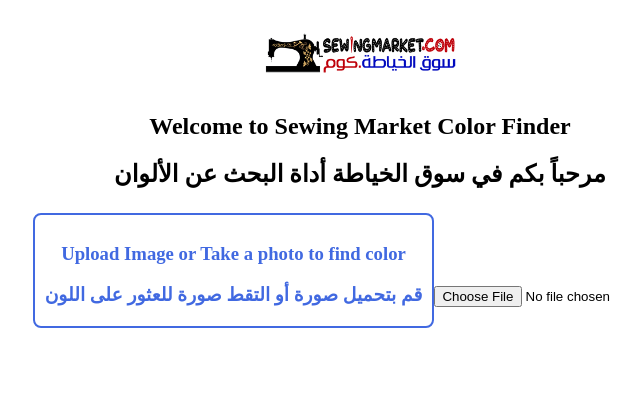
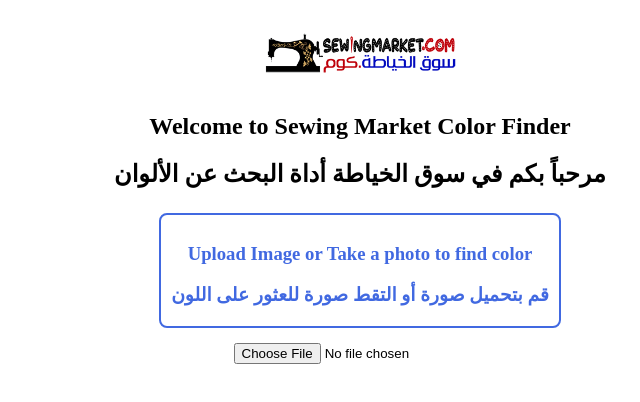
Before and after one commit to KawserSheikh/SMcolorFinder, a React (Create React App) app: page / in a window 1280 px wide. Shown: the top 402 px of the page, without its empty margins (280-920 px from the left). Built offline with nearby package versions, Linux system fonts and the light colour scheme.

Commit message:
input file image handle image upload placement fixed

```diff
--- a/src/App.tsx
+++ b/src/App.tsx
@@ -193,12 +193,9 @@
           قم بتحميل صورة أو التقط صورة للعثور على اللون
         </h3>
       </div>
-      <input
-        type="file"
-        accept="image/*"
-        onChange={handleImageUpload}
-        style={{ marginBottom: 20 }}
-      />
+      <div>
+        <input type="file" accept="image/*" onChange={handleImageUpload} />
+      </div>
 
       {image && (
         <canvas
```
